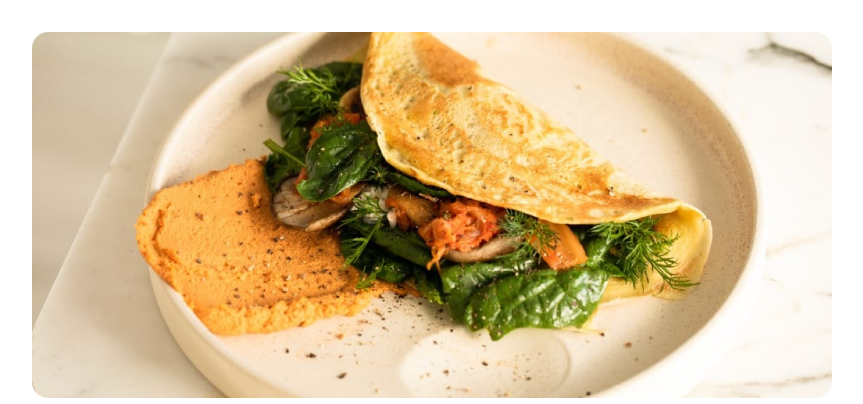
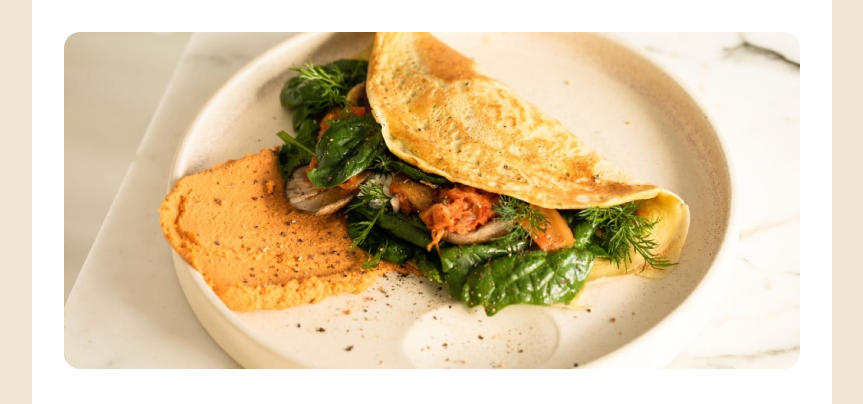
Before and after one commit to John-Davidson-8/fem-recipe-page-main, a plain HTML site: page index.html in a window 1280 px wide. Shown: the top 404 px of the page, without its empty margins (208-1071 px from the left). Drawn offline with Linux system fonts and the light colour scheme.

```diff
--- a/css/styles.css
+++ b/css/styles.css
@@ -28,9 +28,11 @@ body {
   display: flex;
   flex-direction: column;
   align-items: center;
+  background-color: var(--secondary-3-eggShell);
 }
 .container {
   max-width: 50rem;
+  background-color: var(--secondary-1-white);
 }
 header {
   margin-bottom: 2.5rem;
@@ -130,6 +132,8 @@ li::marker {
 @media (min-width: 30rem) {
   header {
     margin-top: 2rem;
+    margin-left: 2rem;
+    margin-right: 2rem;
   }
   img {
     border-radius: 1rem;
```
Also changed, not shown: assets/images/screenshot-mobile.png (added), 4 other files.
